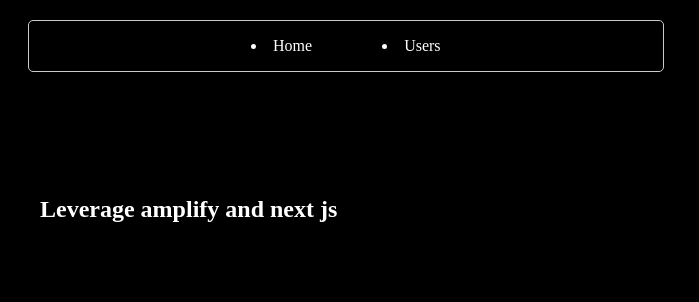
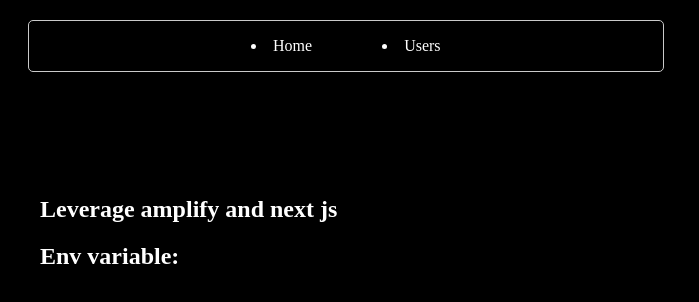
Before and after one commit to ariveroi/nextjs-amplify, a Next.js app: page / in a window 1280 px wide. Shown: the top 302 px of the page, without its empty margins (0-699 px from the left). Built offline with nearby package versions, Linux system fonts and the light colour scheme.

Commit message:
adding env vars

```diff
--- a/pages/index.jsx
+++ b/pages/index.jsx
@@ -9,7 +9,15 @@ export default function Home({ articles }) {
     <PageLayout title="News App - Home">
       <section className={styles.container}>
         <h1>Leverage amplify and next js</h1>
+        <h2>Env variable: {process.env.NEXT_PUBLIC_ENV_LOCAL_VARIABLE}</h2>
       </section>
     </PageLayout>
   );
 }
+
+export async function getStaticProps() {
+  console.log("here", process.env);
+  return {
+    props: {},
+  };
+}
```
Also changed, not shown: 1 other file (tests, documents, lock files or other folders).
